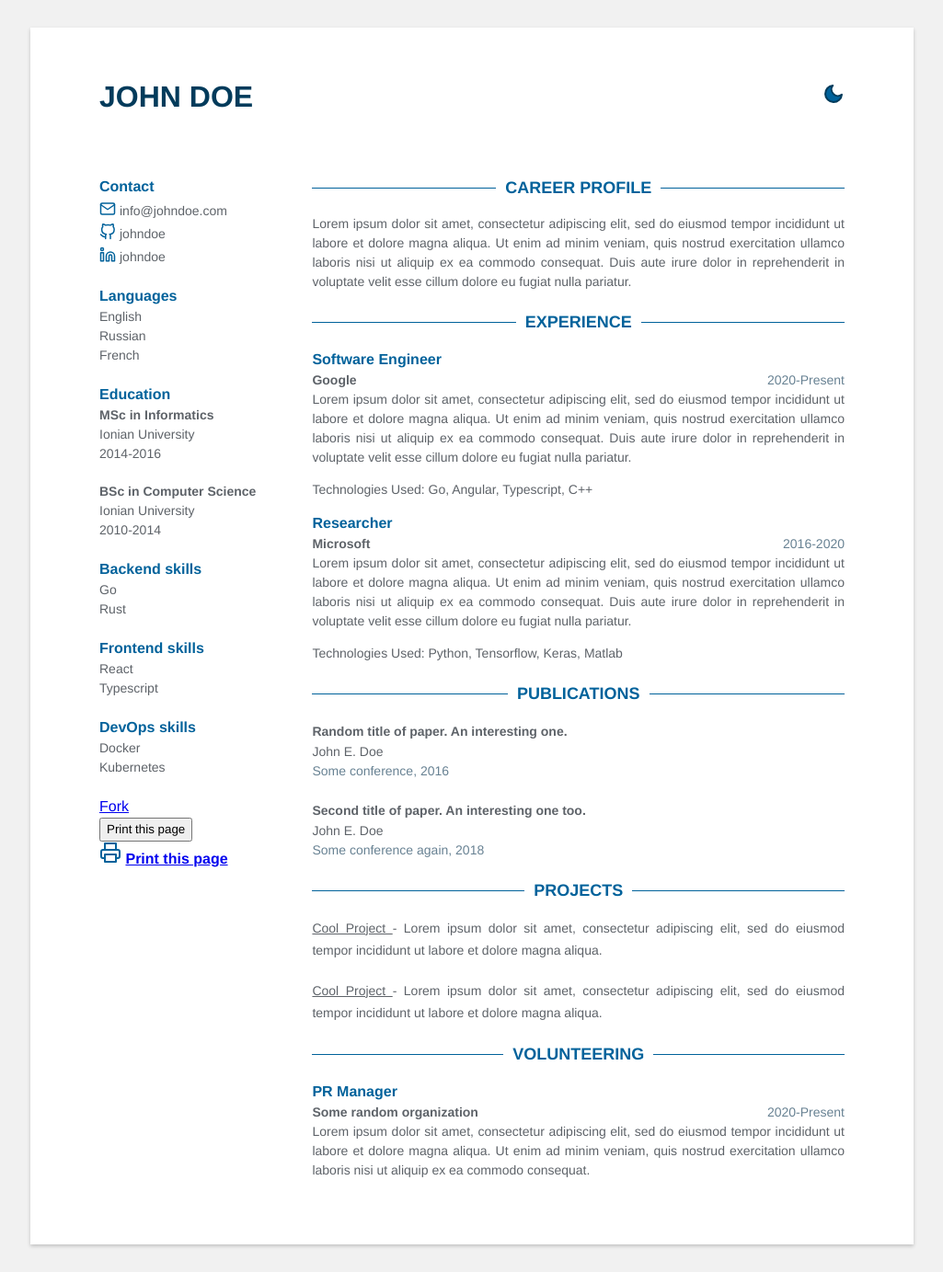
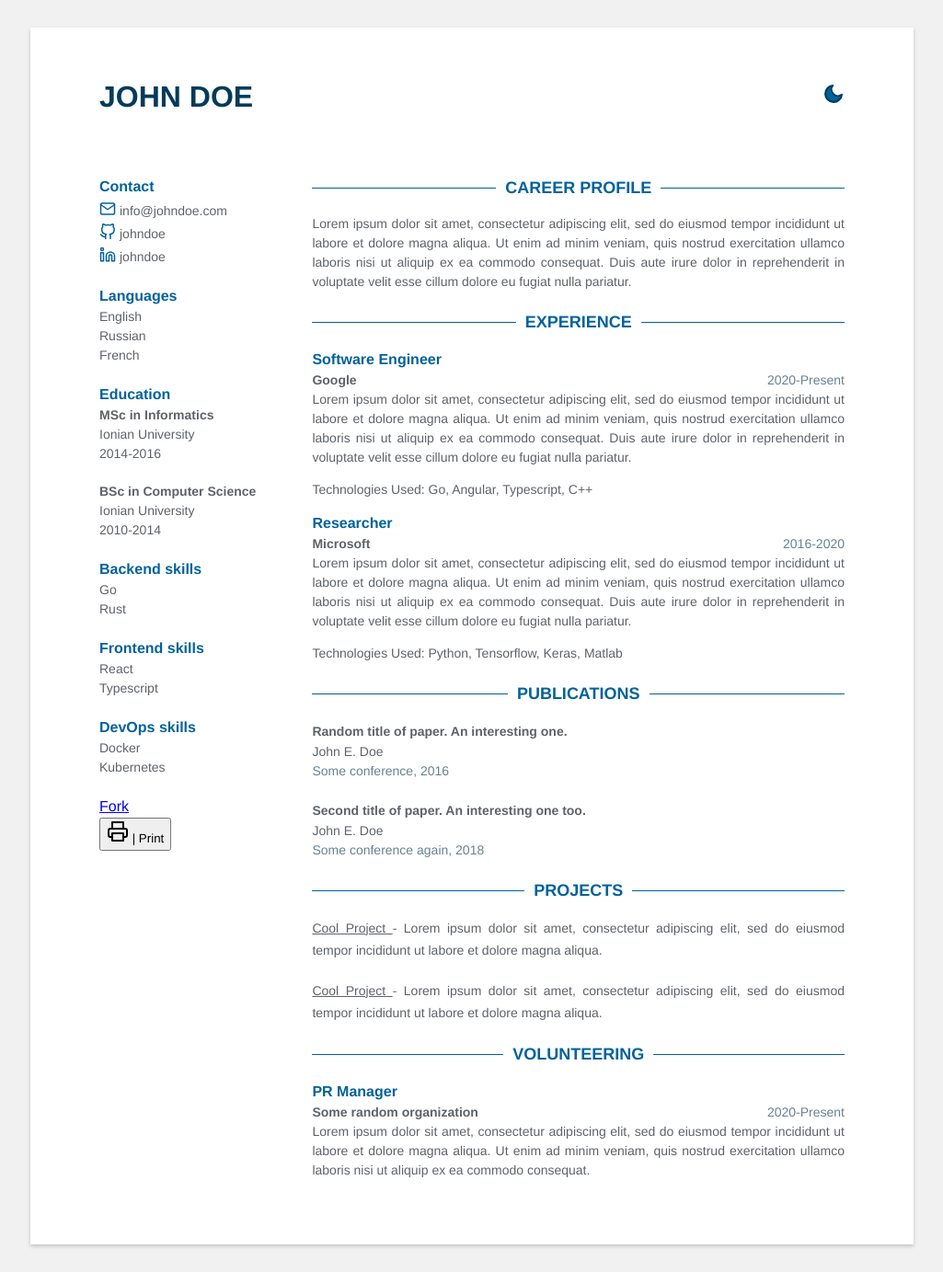
Before and after one commit to xaviercucurull/xaviercucurull.github.io, a Jekyll site: the page built from resume.html, in a window 1280 px wide. Shown: the whole page at 92% size, without its empty margins (127-1152 px from the left). Built offline with Jekyll 4.4.1, drawn with Linux system fonts in a browser that asks for light colours.

Commit message:
Add print button

```diff
--- a/_includes/print.html
+++ b/_includes/print.html
@@ -2,17 +2,7 @@
 {% if print %}
 <section class="print">
     <div>
-        <button onclick="window.print()">Print this page</button>
+        <button class="btn btn-primary" onclick="window.print()"><i data-feather="printer"></i> | Print</button>
     </div>
-
-    <div class="contact">
-        <div class="title">
-            <i data-feather="printer"></i>
-            <a href="#">
-                Print this page
-            </a>
-        </div>
-    </div>
-
 </section>
 {% endif %}
```
